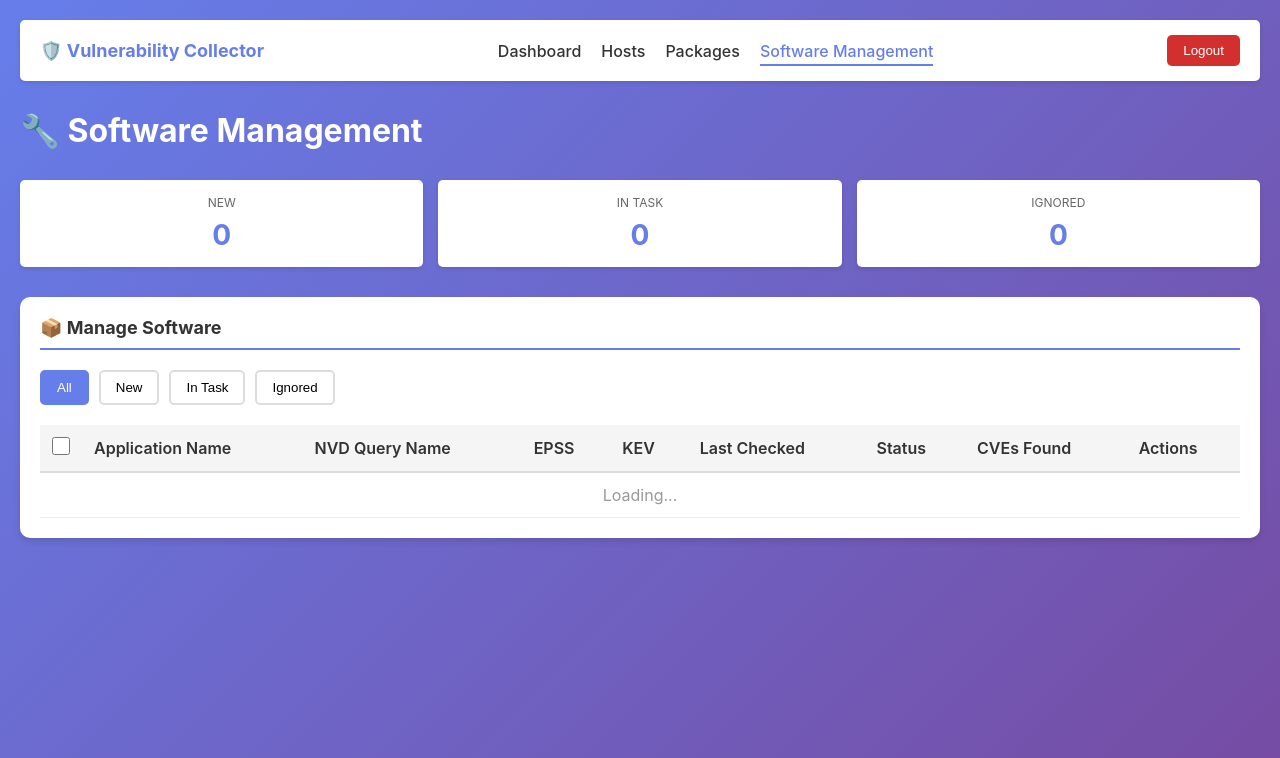
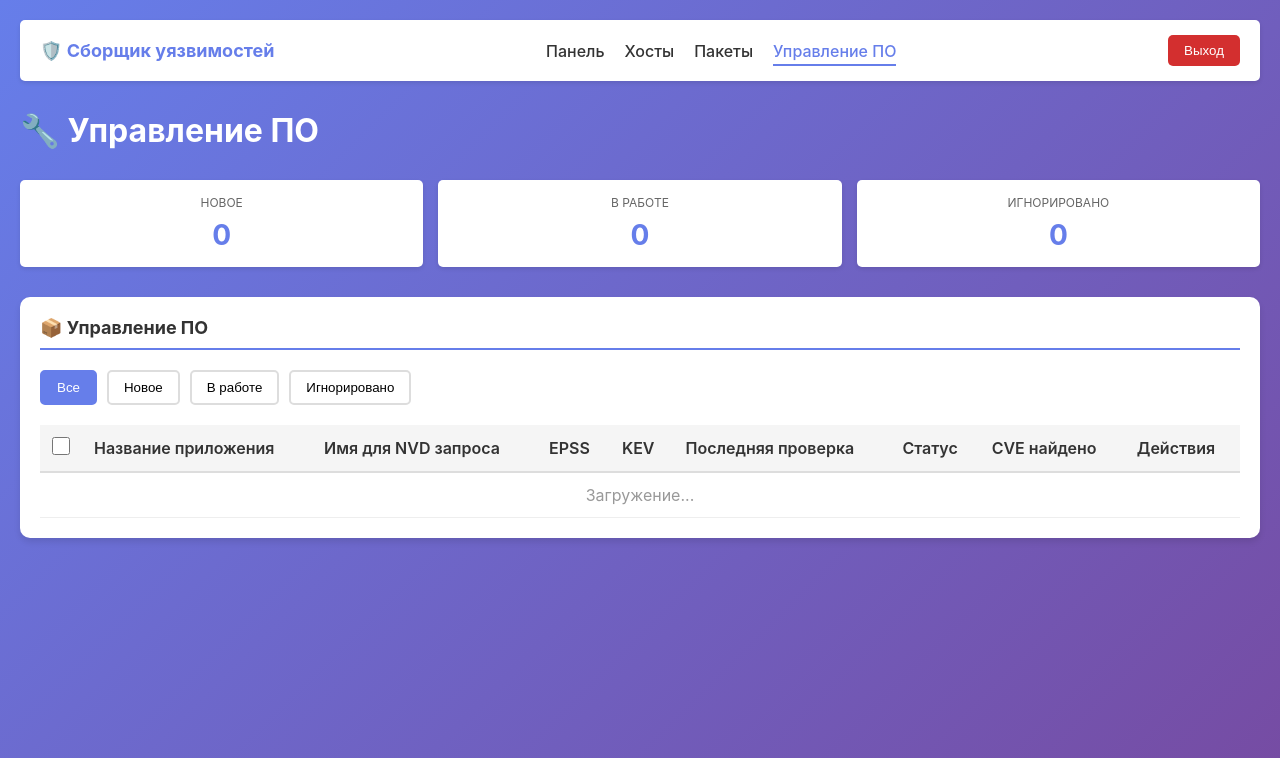
Before and after one commit to zaharevic/diplom_tmp, a FastAPI app: page /software-management in a window 1280 px wide. Shown: the top 758 px of the page. Run offline with FastAPI, Linux system fonts and the light colour scheme; tables that the repository leaves empty hold one stand-in row (values such as "Sample post"); parts of the project's set-up code (start-up, migrations or seed data) failed here and were passed over.

Commit message:
Translate application text and comments to Russian for improved localization and user experience.
Co-authored-by: Copilot <copilot@github.com>

```diff
--- a/server/app.py
+++ b/server/app.py
@@ -101,16 +101,16 @@ API_KEY = os.environ.get("API_KEY")
 NVD_API_KEY = os.environ.get("NVD_API_KEY")  # Optional NVD API key for higher rate limits
 
 if API_KEY:
-    logger.info(f"API_KEY configured; enforcing X-API-KEY header")
-
-# Initialize local NVD DB (creates nvd_local.db if missing)
+    logger.info(f"API_KEY настроен; требуется заголовок X-API-KEY")
+
+# Инициализировать локальную БД NVD (создаёт nvd_local.db если его нет)
 init_local_nvd_db()
-# Initialize NVD client
+# Инициализировать NVD клиент
 nvd_client = NVDClient(DB_PATH, api_key=NVD_API_KEY)
 if NVD_API_KEY:
-    logger.info(f"NVD_API_KEY configured for higher rate limits")
+    logger.info(f"NVD_API_KEY настроен для более высоких лимитов запросов")
 else:
-    logger.warning(f"NVD_API_KEY not set; using public NVD API (limited rate)")
+    logger.warning(f"NVD_API_KEY не установлен; используется открытый NVD API (ограниченный лимит)")
 
 # Import status tracker for background NVD import
 import_status = {
@@ -409,32 +409,32 @@ async def login(request: Request, response: Response):
             session_id = create_session()
             resp = RedirectResponse(url="/dashboard", status_code=302)
             resp.set_cookie("admin_session", session_id, max_age=12*3600, httponly=True)
-            logger.info(f"Admin login successful")
+            logger.info(f"Успешный вход администратора")
             return resp
         else:
-            logger.warning(f"Failed login attempt with incorrect password")
-            error_html = '<div class="error">Incorrect password</div>'
+            logger.warning(f"Неудачная попытка входа с неверным паролем")
+            error_html = '<div class="error">Неверный пароль</div>'
             return HTMLResponse(
                 get_login_page().replace("{error_html}", error_html),
                 status_code=401
             )
     except Exception as e:
-        logger.error(f"Login error: {e}")
+        logger.error(f"Ошибка при входе: {e}")
         return HTMLResponse(
-            get_login_page().replace("{error_html}", '<div class="error">Login error</div>'),
+            get_login_page().replace("{error_html}", '<div class="error">Ошибка входа</div>'),
             status_code=500
         )
 
 
 @app.post("/logout")
 async def logout(request: Request):
-    """Handle logout."""
+    """Обработать выход из системы."""
     session_id = get_session_id(request)
     if session_id:
         invalidate_session(session_id)
     response = RedirectResponse(url="/login", status_code=302)
     response.delete_cookie("admin_session")
-    logger.info(f"Admin logout")
+    logger.info(f"Выход администратора")
     return response
 
 
@@ -442,7 +442,7 @@ async def logout(request: Request):
 
 @app.get("/", response_class=HTMLResponse)
 async def root():
-    """Redirect root to dashboard."""
+    """Перенаправить корень на панель."""
     return RedirectResponse(url="/dashboard", status_code=302)
 
 
@@ -485,7 +485,7 @@ async def set_host_criticality(request: Request):
 
         return RedirectResponse(url="/hosts", status_code=302)
     except Exception as e:
-        logger.error(f"Failed to set criticality: {e}")
+        logger.error(f"Ошибка при установке критичности: {e}")
         return JSONResponse({"error": str(e)}, status_code=400)
 
 
@@ -668,15 +668,15 @@ async def collect(request: Request):
     try:
         payload = await request.json()
     except Exception:
-        raise HTTPException(status_code=400, detail="Invalid JSON")
-
-    # Check API key if configured
+        raise HTTPException(status_code=400, detail="Неверный JSON")
+
+    # Проверить API ключ если настроен
     if API_KEY:
         provided_key = request.headers.get("x-api-key") or request.headers.get("X-API-KEY")
         if provided_key != API_KEY:
-            logger.warning(f"Invalid or missing API key from {request.client.host}")
-            raise HTTPException(status_code=401, detail="Invalid or missing API key")
-        logger.debug(f"API key verified for {request.client.host}")
+            logger.warning(f"Неверный или отсутствующий API ключ от {request.client.host}")
+            raise HTTPException(status_code=401, detail="Неверный или отсутствующий API ключ")
+        logger.debug(f"API ключ проверен для {request.client.host}")
 
     ts = datetime.now(timezone.utc).strftime("%Y%m%dT%H%M%SZ")
     host = payload.get("hostname", "unknown")
@@ -785,47 +785,47 @@ async def collect(request: Request):
             logger.error(f"Error querying hosts count: {e}")
         conn.commit()
 
-    logger.info(f"Report received from {host}: id={report_id}, software_count={len(software_list)}, saved to {path}")
+    logger.info(f"Отчёт получен от {host}: id={report_id}, software_count={len(software_list)}, сохранено в {path}")
     return JSONResponse({"status": "ok", "saved_to": path, "report_id": report_id})
 
 
 @app.get("/api/hosts/ping")
 async def ping_host(hostname: str):
     """
-    Ping a host to check if it's online.
-    Returns online status based on ICMP/TCP ping.
+    Проверить Ping хоста - статус онлайн.
+    Возвращает статус онлайн на основе ICMP/TCP ping.
     """
     if not hostname:
-        raise HTTPException(status_code=400, detail="hostname required")
-
-    try:
-        # Try to resolve hostname and connect on port 22 (SSH) or 445 (SMB)
-        # If no response in 2 seconds, consider offline
+        raise HTTPException(status_code=400, detail="требуется hostname")
+
+    try:
+        # Пытаться разрешить hostname и подключиться к порту 22 (SSH) или 445 (SMB)
+        # Если нет ответа в 2 секунды, считать оффлайн
         sock = socket.socket(socket.AF_INET, socket.SOCK_STREAM)
         sock.settimeout(2)
 
-        # Try SSH first (port 22)
+        # Сначала пробуем SSH (порт 22)
         try:
             result = sock.connect_ex((hostname, 22))
             sock.close()
             is_online = (result == 0)
         except socket.gaierror:
-            # Hostname resolution failed
+            # Разрешение hostname не удалось
             is_online = False
         except Exception:
             is_online = False
 
-        logger.debug(f"Ping check for {hostname}: {'online' if is_online else 'offline'}")
+        logger.debug(f"Проверка ping для {hostname}: {'онлайн' if is_online else 'оффлайн'}")
         return JSONResponse({"hostname": hostname, "online": is_online})
 
     except Exception as e:
-        logger.error(f"Error pinging {hostname}: {e}")
+        logger.error(f"Ошибка при ping {hostname}: {e}")
         return JSONResponse({"hostname": hostname, "online": False})
 
 
 @app.get("/api/reports")
 async def get_reports(hostname: str = None, limit: int = 100):
-    """Get reports, optionally filtered by hostname."""
+    """Получить отчёты, опционально отфильтрованные по hostname."""
     with get_db() as conn:
         c = conn.cursor()
         if hostname:
--- a/server/templates/software_management.html
+++ b/server/templates/software_management.html
@@ -1,9 +1,9 @@
 <!DOCTYPE html>
-<html lang="en">
+<html lang="ru">
 <head>
     <meta charset="UTF-8">
     <meta name="viewport" content="width=device-width, initial-scale=1.0">
-    <title>Software Management - Vulnerability Collector</title>
+    <title>Управление ПО - Сборщик уязвимостей</title>
     <style>
         * {
             margin: 0;
@@ -349,71 +349,71 @@
 <body>
     <nav class="navbar">
         <div class="nav-container">
-            <div class="nav-logo">🛡️ Vulnerability Collector</div>
+            <div class="nav-logo">🛡️ Сборщик уязвимостей</div>
             <ul class="nav-links">
-                <li><a href="/dashboard">Dashboard</a></li>
-                <li><a href="/hosts">Hosts</a></li>
-                <li><a href="/packages">Packages</a></li>
-                <li><a href="/software-management" class="active">Software Management</a></li>
+                <li><a href="/dashboard">Панель</a></li>
+                <li><a href="/hosts">Хосты</a></li>
+                <li><a href="/packages">Пакеты</a></li>
+                <li><a href="/software-management" class="active">Управление ПО</a></li>
             </ul>
             <form method="POST" action="/logout" style="margin:0;">
-                <button class="logout-btn">Logout</button>
+                <button class="logout-btn">Выход</button>
             </form>
         </div>
     </nav>
 
     <div class="container">
-        <h1>🔧 Software Management</h1>
+        <h1>🔧 Управление ПО</h1>
 
         <div class="stats">
             <div class="stat-card">
-                <div class="label">New</div>
+                <div class="label">Новое</div>
                 <div class="number">{new_count}</div>
             </div>
             <div class="stat-card">
-                <div class="label">In Task</div>
+                <div class="label">В работе</div>
                 <div class="number">{in_task_count}</div>
             </div>
             <div class="stat-card">
-                <div class="label">Ignored</div>
+                <div class="label">Игнорировано</div>
                 <div class="number">{ignore_count}</div>
             </div>
         </div>
 
         <div class="section">
-            <h2>📦 Manage Software</h2>
+            <h2>📦 Управление ПО</h2>
 
             <div class="filter-tabs">
-                <button class="filter-btn active" onclick="filterByStatus('all', this)">All</button>
-                <button class="filter-btn" onclick="filterByStatus('new', this)">New</button>
-                <button class="filter-btn" onclick="filterByStatus('in_task', this)">In Task</button>
-                <button class="filter-btn" onclick="filterByStatus('ignore', this)">Ignored</button>
+                <button class="filter-btn active" onclick="filterByStatus('all', this)">Все</button>
+                <button class="filter-btn" onclick="filterByStatus('new', this)">Новое</button>
+                <button class="filter-btn" onclick="filterByStatus('in_task', this)">В работе</button>
+                <button class="filter-btn" onclick="filterByStatus('ignore', this)">Игнорировано</button>
             </div>
 
             <div class="bulk-actions" id="bulkActions">
-                <span class="bulk-selected"><span id="selectedCount">0</span> selected</span>
-                <button class="btn-set-task" onclick="applyBulkStatus('in_task')">📋 Set to In Task</button>
-                <button class="btn-set-ignore" onclick="applyBulkStatus('ignore')">⛔ Set to Ignore</button>
-                <button class="btn-set-new" onclick="applyBulkStatus('new')">✨ Set to New</button>
-                <button class="btn-clear" onclick="clearSelection()">Clear Selection</button>
+                <span class="bulk-selected"><span id="selectedCount">0</span> выбрано</span>
+                <button class="btn-set-task" onclick="applyBulkStatus('in_task')">📋 В работу</button>
+                <button class="btn-set-ignore" onclick="applyBulkStatus('ignore')">⛔ Игнорировать</button>
+                <button class="btn-set-new" onclick="applyBulkStatus('new')">✨ Новое</button>
+                <button class="btn-clear" onclick="clearSelection()">Очистить</button>
             </div>
 
             <table class="software-table">
                 <thead>
                     <tr>
                         <th class="checkbox-col"><input type="checkbox" id="selectAll" onchange="toggleSelectAll(this.checked)"></th>
-                        <th>Application Name</th>
-                        <th>NVD Query Name</th>
+                        <th>Название приложения</th>
+                        <th>Имя для NVD запроса</th>
                         <th>EPSS</th>
                         <th>KEV</th>
-                        <th>Last Checked</th>
-                        <th>Status</th>
-                        <th>CVEs Found</th>
-                        <th>Actions</th>
+                        <th>Последняя проверка</th>
+                        <th>Статус</th>
+                        <th>CVE найдено</th>
+                        <th>Действия</th>
                     </tr>
                 </thead>
                 <tbody id="softwareBody">
-                    <tr><td colspan="9" style="text-align:center; color:#999;">Loading...</td></tr>
+                    <tr><td colspan="9" style="text-align:center; color:#999;">Загружение...</td></tr>
                 </tbody>
             </table>
         </div>
@@ -421,38 +421,38 @@
 
     <div class="modal" id="editModal">
         <div class="modal-content">
-            <h2>Edit Software</h2>
+            <h2>Редактировать ПО</h2>
             <div class="form-group">
-                <label>Application Name</label>
+                <label>Название приложения</label>
                 <input type="text" id="origName" disabled style="background:#f5f5f5;">
             </div>
             <div class="form-group">
-                <label>NVD Query Name</label>
-                <input type="text" id="nvdName" placeholder="Name to send to NVD API">
+                <label>Имя для NVD API</label>
+                <input type="text" id="nvdName" placeholder="Имя для отправки в NVD API">
             </div>
             <div class="form-group">
-                <label>Status</label>
+                <label>Статус</label>
                 <select id="statusSelect">
-                    <option value="new">New</option>
-                    <option value="in_task">In Task</option>
-                    <option value="ignore">Ignore</option>
+                    <option value="new">Новое</option>
+                    <option value="in_task">В работе</option>
+                    <option value="ignore">Игнорировать</option>
                 </select>
             </div>
             <div class="form-group">
-                <label>Comment</label>
-                <textarea id="comment" placeholder="Optional notes" rows="3"></textarea>
+                <label>Комментарий</label>
+                <textarea id="comment" placeholder="Опциональные заметки" rows="3"></textarea>
             </div>
             <div class="modal-buttons">
-                <button class="btn-save" onclick="saveChanges()">Save</button>
-                <button class="btn-cancel" onclick="closeEditModal()">Cancel</button>
+                <button class="btn-save" onclick="saveChanges()">Сохранить</button>
+                <button class="btn-cancel" onclick="closeEditModal()">Отмена</button>
             </div>
         </div>
             <div class="modal" id="cveModal">
                 <div class="modal-content" style="max-width:900px;">
-                    <h2 id="cveModalTitle">CVEs</h2>
-                    <div id="cveModalBody">Loading...</div>
+                    <h2 id="cveModalTitle">CVE</h2>
+                    <div id="cveModalBody">Загружение...</div>
                     <div class="modal-buttons">
-                        <button class="btn-save" onclick="closeCVEModal()">Close</button>
+                        <button class="btn-save" onclick="closeCVEModal()">Закрыть</button>
                     </div>
                 </div>
             </div>
@@ -468,8 +468,8 @@
                 const resp = await fetch('/api/software-management');
                 allSoftware = await resp.json();
             } catch (err) {
-                console.error('Error loading software:', err);
-                document.getElementById('softwareBody').innerHTML = '<tr><td colspan="9" style="color:#d32f2f;">Error loading data</td></tr>';
+                console.error('Ошибка загрузки ПО:', err);
+                document.getElementById('softwareBody').innerHTML = '<tr><td colspan="9" style="color:#d32f2f;">Ошибка загрузки данных</td></tr>';
             }
         }
 
@@ -487,7 +487,7 @@
 
             const tbody = document.getElementById('softwareBody');
             if (filtered.length === 0) {
-                tbody.innerHTML = '<tr><td colspan="9" style="text-align:center; color:#999;">No software found</td></tr>';
+                tbody.innerHTML = '<tr><td colspan="9" style="text-align:center; color:#999;">ПО не найдено</td></tr>';
                 updateBulkActionsUI();
                 return;
             }
@@ -502,14 +502,14 @@
                     <td><strong>${sw.original_name}</strong></td>
                     <td><code>${sw.normalized_for_nvd}</code></td>
                     <td>${(sw.ep_ss && Number(sw.ep_ss) > 0) ? '<strong style="color:#c62828">' + Number(sw.ep_ss).toFixed(6) + '</strong>' : '<span style="color:#999;">-</span>'}</td>
-                    <td>${sw.in_kev ? '<strong style="color:#c62828">YES</strong>' : 'NO'}</td>
+                    <td>${sw.in_kev ? '<strong style="color:#c62828">ДА</strong>' : 'НЕТ'}</td>
                     <td>${sw.last_checked ? sw.last_checked : '-'}</td>
                     <td><span class="status-badge status-${sw.status}">${sw.status}</span></td>
-                    <td>${sw.cached ? '<span style="color:#d32f2f; font-weight:600;">' + sw.cves_found + ' CVE(s)</span>' : '<span style="color:#999;">-</span>'}</td>
+                    <td>${sw.cached ? '<span style="color:#d32f2f; font-weight:600;">' + sw.cves_found + ' CVE</span>' : '<span style="color:#999;">-</span>'}</td>
                     <td>
                         <div class="action-btns">
-                            <button class="btn-small btn-force" onclick='forceCheck(${JSON.stringify(sw.original_name)})'>⚡ Force Check</button>
-                            <button class="btn-small" onclick='viewCVEs(${JSON.stringify(sw.original_name)})'>🔍 View CVEs</button>
+                            <button class="btn-small btn-force" onclick='forceCheck(${JSON.stringify(sw.original_name)})'>⚡ Переопроверить</button>
+                            <button class="btn-small" onclick='viewCVEs(${JSON.stringify(sw.original_name)})'>🔍 Просмотр CVE</button>
                         </div>
                     </td>
                 </tr>
@@ -576,14 +576,14 @@
 
         async function applyBulkStatus(newStatus) {
             if (selectedPackages.size === 0) {
-                alert('⚠️ No applications selected');
+                alert('⚠️ Не выбрано приложений');
                 return;
             }
 
             const count = selectedPackages.size;
-            const statusName = newStatus === 'in_task' ? 'In Task' : (newStatus === 'ignore' ? 'Ignore' : 'New');
+            const statusName = newStatus === 'in_task' ? 'В работе' : (newStatus === 'ignore' ? 'Игнорировать' : 'Новое');
 
-            if (!confirm(`Set ${count} application(s) to ${statusName}?`)) return;
+            if (!confirm(`Установить статус "${statusName}" для ${count} приложений?`)) return;
 
             try {
                 // Build list of packages to update
@@ -601,15 +601,15 @@
 
                 if (resp.ok) {
                     const result = await resp.json();
-                    alert(`✓ Updated ${result.updated_count} application(s)`);
+                    alert(`✓ Обновлено ${result.updated_count} приложений`);
                     clearSelection();
                     await refreshSoftware();
                 } else {
                     const error = await resp.json();
-                    alert('❌ Error: ' + (error.detail || 'Unknown error'));
+                    alert('❌ Ошибка: ' + (error.detail || 'Неизвестная ошибка'));
                 }
             } catch (err) {
-                alert('❌ Error: ' + err.message);
+                alert('❌ Ошибка: ' + err.message);
             }
         }
 
@@ -652,19 +652,19 @@
                 });
 
                 if (resp.ok) {
-                    alert('✓ Saved successfully');
+                    alert('✓ Успешно сохранено');
                     closeEditModal();
                     loadSoftware();
                 } else {
-                    alert('❌ Error saving changes');
+                    alert('❌ Ошибка при сохранении');
                 }
             } catch (err) {
-                alert('Error: ' + err.message);
+                alert('Ошибка: ' + err.message);
             }
         }
 
         async function forceCheck(packageName) {
-            if (!confirm('Force recheck this package? (ignores cache)')) return;
+            if (!confirm('Переопроверить этот пакет? (игнорировать кэш)')) return;
 
             try {
                 const resp = await fetch('/api/force-check', {
@@ -675,13 +675,13 @@
 
                 const result = await resp.json();
                 if (result.cves_found > 0) {
-                    alert(`✓ Found ${result.cves_found} CVE(s), max CVSS: ${result.cvss_max.toFixed(1)}`);
+                    alert(`✓ Найдено ${result.cves_found} CVE, максимум CVSS: ${result.cvss_max.toFixed(1)}`);
                 } else {
-                    alert('✓ No vulnerabilities found');
+                    alert('✓ Уязвимостей не найдено');
                 }
                 await refreshSoftware();
             } catch (err) {
-                alert('❌ Force check failed: ' + err.message);
+                alert('❌ Ошибка переопроверки: ' + err.message);
             }
         }
 
@@ -689,18 +689,18 @@
             const modal = document.getElementById('cveModal');
             const body = document.getElementById('cveModalBody');
             const title = document.getElementById('cveModalTitle');
-            title.textContent = `CVEs for ${packageName}`;
-            body.innerHTML = 'Loading...';
+            title.textContent = `CVE для ${packageName}`;
+            body.innerHTML = 'Загружение...';
             modal.classList.add('active');
             try {
                 const resp = await fetch(`/api/package-cves?package_name=${encodeURIComponent(packageName)}`);
                 const data = await resp.json();
                 if (data.error) {
-                    body.innerHTML = `<div style="color:#d32f2f">Error: ${data.error}</div>`;
+                    body.innerHTML = `<div style="color:#d32f2f">Ошибка: ${data.error}</div>`;
                     return;
                 }
                 if (!data.cves || data.cves.length === 0) {
-                    body.innerHTML = '<div style="color:#666">No CVEs found for this package in local NVD DB.</div>';
+                    body.innerHTML = '<div style="color:#666">CVE не найдены для этого пакета в локальной базе NVD.</div>';
                     return;
                 }
 
@@ -709,7 +709,7 @@
                         ? '<ul>' + c.cpe_matches.slice(0,10).map(x => `<li><code>${x}</code></li>`).join('') + '</ul>'
                         : '-';
                     const epss = c.ep_ss ? Number(c.ep_ss).toFixed(6) : '-';
-                    const kev = c.in_kev ? '<strong style="color:#c62828">YES</strong>' : 'NO';
+                    const kev = c.in_kev ? '<strong style="color:#c62828">ДА</strong>' : 'НЕТ';
                     return `
                         <tr>
                             <td><a href="https://nvd.nist.gov/vuln/detail/${c.cve_id}" target="_blank">${c.cve_id}</a></td>
@@ -723,13 +723,13 @@
                 body.innerHTML = `
                     <div style="overflow:auto; max-height:60vh">
                         <table style="width:100%; border-collapse:collapse">
-                            <thead><tr><th style="text-align:left">CVE</th><th>CVSS</th><th>EPSS</th><th>KEV</th><th>Description / CPEs</th></tr></thead>
+                            <thead><tr><th style="text-align:left">CVE</th><th>CVSS</th><th>EPSS</th><th>KEV</th><th>Описание / CPE</th></tr></thead>
                             <tbody>${rows}</tbody>
                         </table>
                     </div>
                 `;
             } catch (err) {
-                body.innerHTML = `<div style="color:#d32f2f">Error: ${err.message}</div>`;
+                body.innerHTML = `<div style="color:#d32f2f">Ошибка: ${err.message}</div>`;
             }
         }
 
@@ -742,10 +742,10 @@
             renderSoftware();
         }
 
-        // Load on page load
+        // Загрузить при загрузке страницы
         loadSoftware();
 
-        // Refresh every 60 seconds (without clearing selection)
+        // Обновлять каждые 60 секунд (без очистки выбора)
         setInterval(refreshSoftware, 60000);
     </script>
 </body>
```
Also changed, not shown: server/pages.py (+16 -16 lines), server/templates/dashboard.html (+21 -21 lines), server/templates/hosts.html (+30 -30 lines), server/templates/login.html (+5 -5 lines), server/templates/packages.html (+25 -25 lines).
